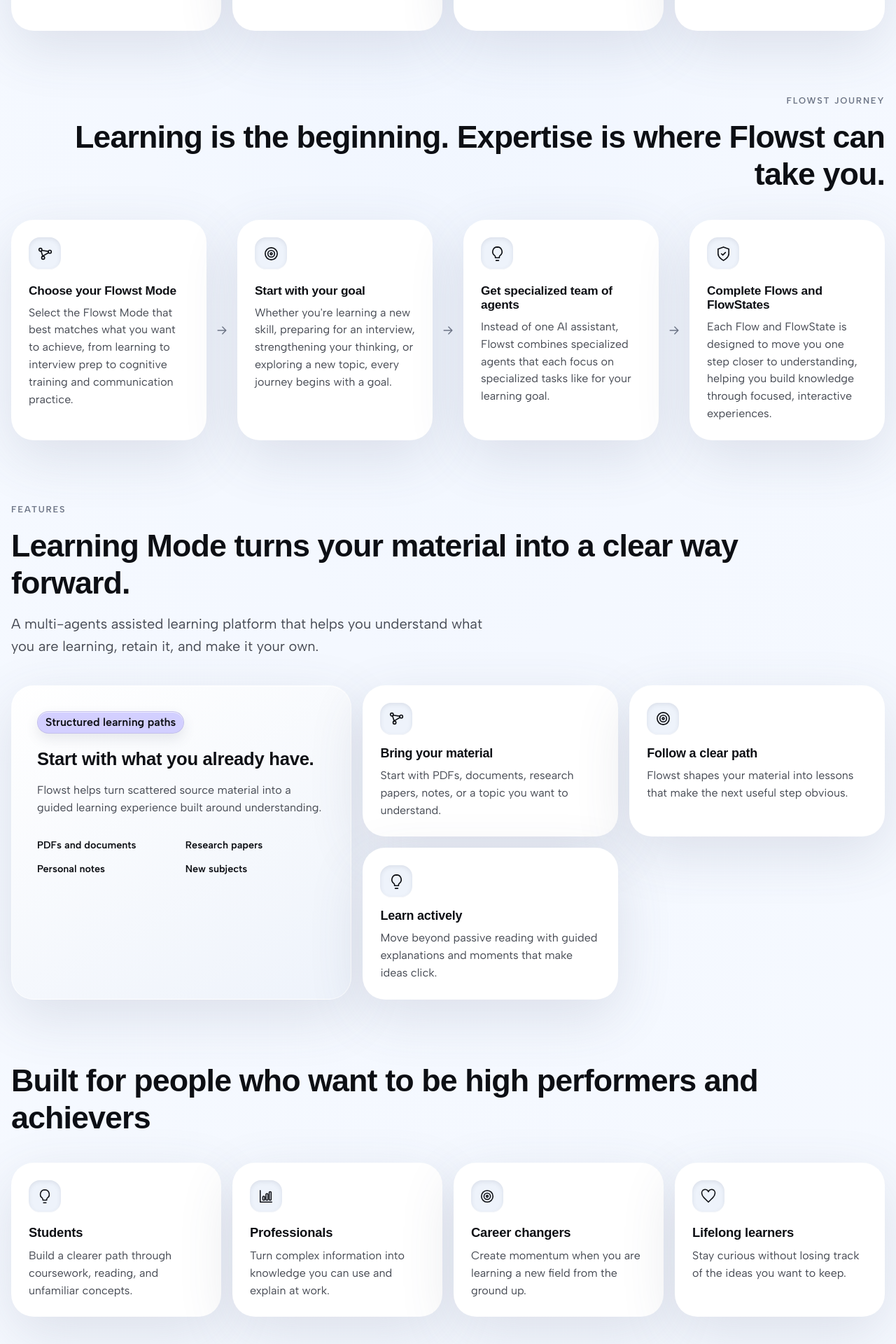
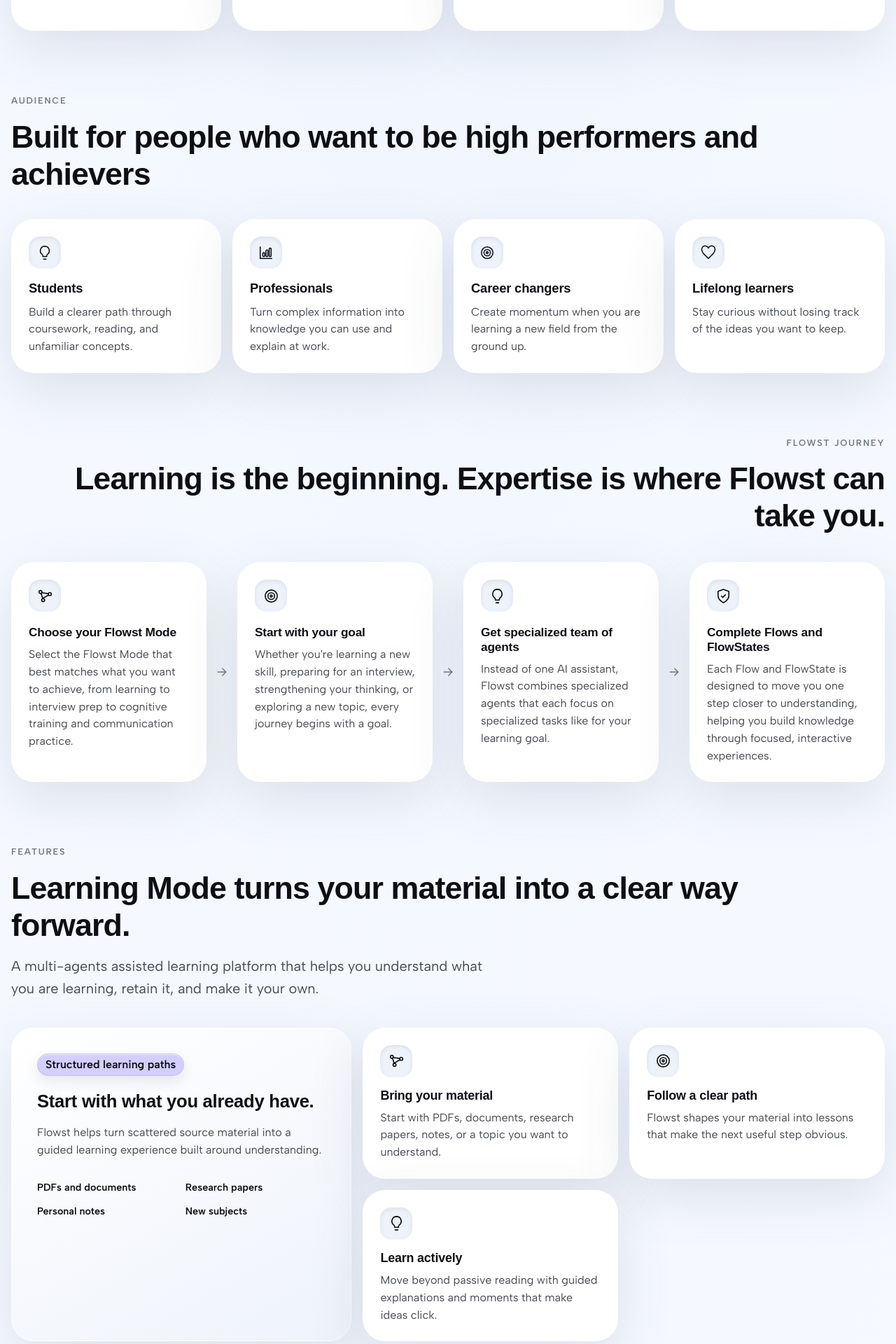
Before and after one commit to estheticallybawo/flowst-live, a Next.js app: page / in a window 1280 px wide. Shown: the part 1320-3240 px from the top of the page at 70% size. Built offline with nearby package versions, Linux system fonts and the light colour scheme; a web font is replaced by a local one.

Commit message:
Refactor ForLearners section to include Eyebrow component and adjust layout for improved presentation

```diff
--- a/app/layout.tsx
+++ b/app/layout.tsx
@@ -41,7 +41,7 @@ export const metadata: Metadata = {
       "Turn pre-exisitng knowledge into a structured learning experience that helps you understand deeply and build real expertise.",
     images: [
       {
-        url: "/assets/brand/flowst-hero.png",
+        url: "/assets/brand/flowsthero.png",
         width: 1731,
         height: 1009,
         alt: "Flowst learning experience",
--- a/app/page.tsx
+++ b/app/page.tsx
@@ -22,9 +22,9 @@ export default function Home() {
         <main>
           <Hero />
           <LearningFlow />
+          <ForLearners />
           <Journey />
           <LearningMode />
-          <ForLearners />
           <AgentsLibrary />
           <Roadmap />
           <ExpertiseOutcomes />
--- a/components/sections/UseCases.tsx
+++ b/components/sections/UseCases.tsx
@@ -1,6 +1,6 @@
 import { GlassCard } from "../ui/GlassCard";
 import { ICONS } from "../Icons";
-import { Section, SectionTitle } from "./Section";
+import { Section, Eyebrow, SectionTitle } from "./Section";
 
 const LEARNERS: { icon: keyof typeof ICONS; title: string; body: string; tint: string }[] = [
   {
@@ -32,9 +32,12 @@ const LEARNERS: { icon: keyof typeof ICONS; title: string; body: string; tint: s
 export function ForLearners() {
   return (
     <Section>
-      <SectionTitle style={{ maxWidth: 1180 }}>
-        Built for people who want to be high performers and achievers
-      </SectionTitle>
+      <div style={{ display: "flex", flexDirection: "column", alignItems: "flex-start", textAlign: "left" }}>
+        <Eyebrow>Audience</Eyebrow>
+        <SectionTitle style={{ maxWidth: 1180 }}>
+          Built for people who want to be high performers and achievers
+        </SectionTitle>
+      </div>
       <div
         className="for-learners-grid"
         style={{
```
